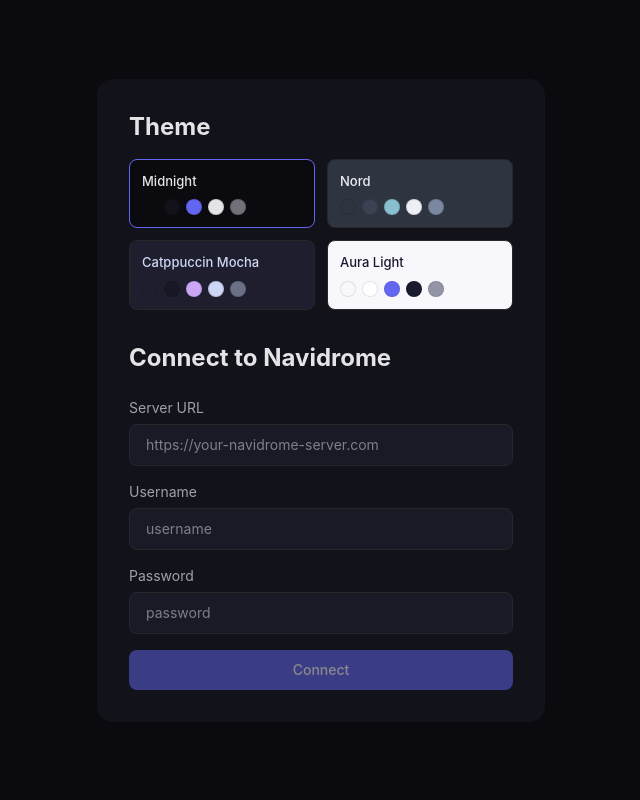
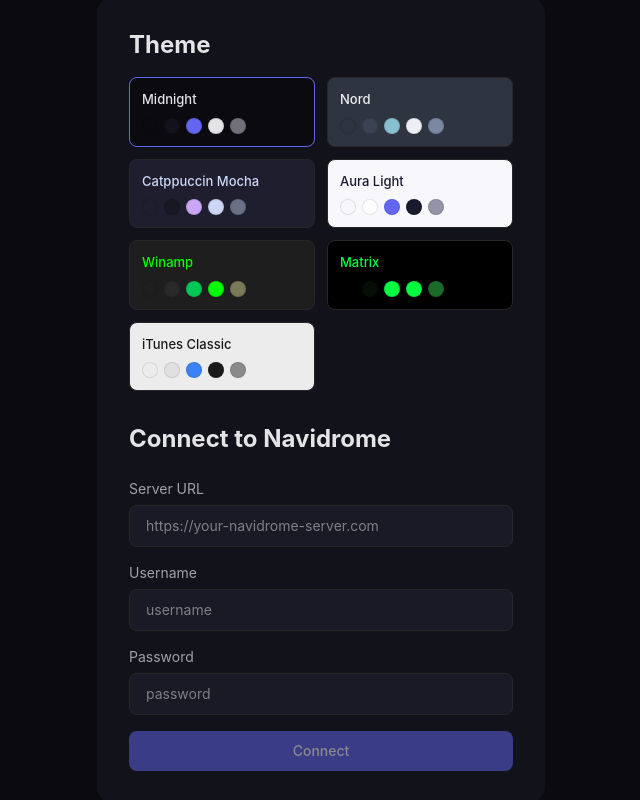
Before and after one commit to darkw3bb/aura, a React (Vite) app: page / in a window 1280 px wide. Shown: the whole page, without its empty margins (319-959 px from the left). Built offline with nearby package versions, Linux system fonts and the light colour scheme.

Commit message:
feat: add Winamp, Matrix, and iTunes Classic themes
Made-with: Cursor

```diff
--- a/src/themes/index.ts
+++ b/src/themes/index.ts
@@ -2,6 +2,9 @@ import { midnight } from './midnight';
 import { nord } from './nord';
 import { catppuccin } from './catppuccin';
 import { auraLight } from './aura-light';
+import { winamp } from './winamp';
+import { matrix } from './matrix';
+import { itunesClassic } from './itunes-classic';
 
 export interface Theme {
   id: string;
@@ -28,6 +31,9 @@ export const themes: Record<string, Theme> = {
   nord,
   catppuccin,
   'aura-light': auraLight,
+  winamp,
+  matrix,
+  'itunes-classic': itunesClassic,
 };
 
 export const defaultThemeId = 'midnight';
--- /dev/null
+++ b/src/themes/itunes-classic.ts
@@ -0,0 +1,21 @@
+import type { Theme } from './index';
+
+export const itunesClassic: Theme = {
+  id: 'itunes-classic',
+  name: 'iTunes Classic',
+  colors: {
+    '--bg-primary': '#ececec',
+    '--bg-secondary': '#e0e0e0',
+    '--bg-tertiary': '#d2d2d2',
+    '--bg-hover': '#c8c8d0',
+    '--text-primary': '#1a1a1a',
+    '--text-secondary': '#4a4a4a',
+    '--text-muted': '#8a8a8a',
+    '--accent': '#3b82f6',
+    '--accent-hover': '#2563eb',
+    '--border': '#b0b0b0',
+    '--rating-star': '#f59e0b',
+    '--error': '#dc2626',
+    '--success': '#16a34a',
+  },
+};
--- /dev/null
+++ b/src/themes/matrix.ts
@@ -0,0 +1,21 @@
+import type { Theme } from './index';
+
+export const matrix: Theme = {
+  id: 'matrix',
+  name: 'Matrix',
+  colors: {
+    '--bg-primary': '#000000',
+    '--bg-secondary': '#050d05',
+    '--bg-tertiary': '#0a180a',
+    '--bg-hover': '#0f2a0f',
+    '--text-primary': '#00ff41',
+    '--text-secondary': '#00cc33',
+    '--text-muted': '#1a6b2a',
+    '--accent': '#00ff41',
+    '--accent-hover': '#33ff66',
+    '--border': '#0a3a0a',
+    '--rating-star': '#00ff41',
+    '--error': '#ff0000',
+    '--success': '#00ff41',
+  },
+};
--- /dev/null
+++ b/src/themes/winamp.ts
@@ -0,0 +1,21 @@
+import type { Theme } from './index';
+
+export const winamp: Theme = {
+  id: 'winamp',
+  name: 'Winamp',
+  colors: {
+    '--bg-primary': '#1e1e1e',
+    '--bg-secondary': '#2a2a2a',
+    '--bg-tertiary': '#3d3d3d',
+    '--bg-hover': '#4a4a2e',
+    '--text-primary': '#00ff00',
+    '--text-secondary': '#c0c000',
+    '--text-muted': '#7a7a5a',
+    '--accent': '#00c856',
+    '--accent-hover': '#00ff6a',
+    '--border': '#555530',
+    '--rating-star': '#e8c520',
+    '--error': '#ff4444',
+    '--success': '#00ff00',
+  },
+};
```
